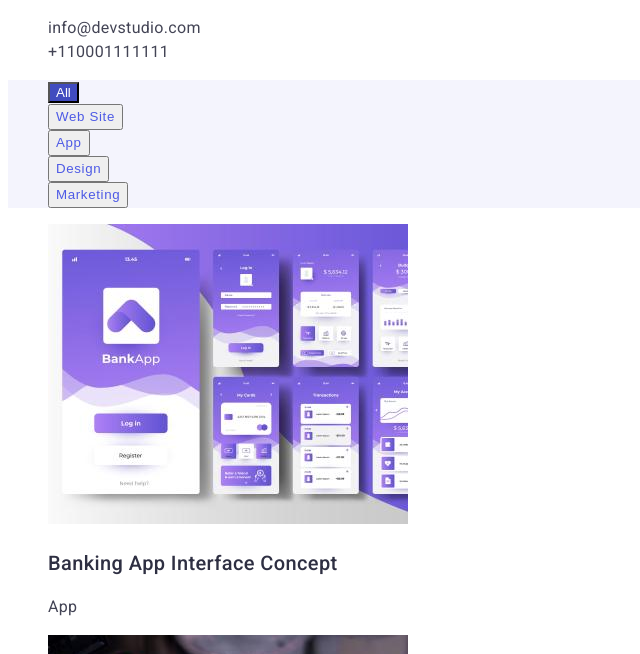
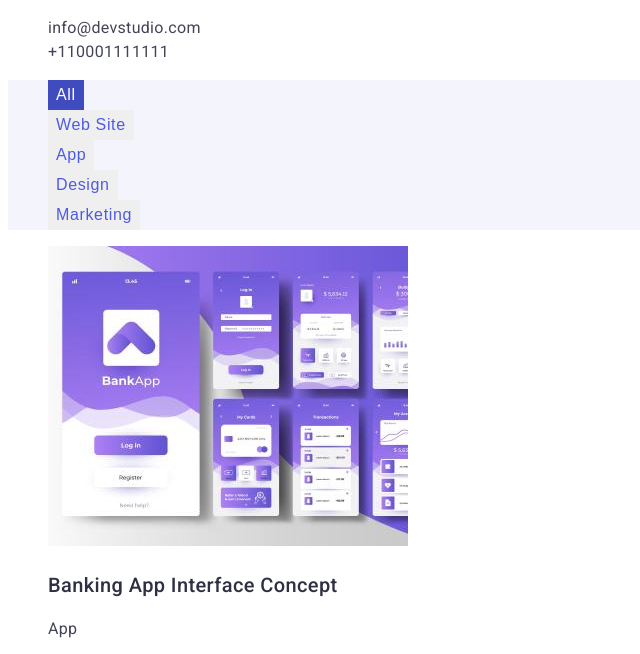
Before and after one commit to addieortiz/goit-markup-hw-02, a plain HTML site: page portfolio.html in a window 1280 px wide. Shown: the part 120-774 px from the top of the page, without its empty margins (0-640 px from the left). Drawn offline with Linux system fonts and the light colour scheme.

Commit message:
update style.css
update

```diff
--- a/css/styles.css
+++ b/css/styles.css
@@ -92,14 +92,16 @@ li {
   color: white;
   background: var(--iris);
   cursor: pointer;
+  font-size: 16px;
   font-weight: 500;
   line-height: 1.5;
   letter-spacing: 0.64px;
+  border-color: transparent;
 }
 
 .order-button:hover,
 .order-button:focus {
-  color: var(--ocean);
+  background: var(--ocean);
 }
 
 .images-container > h2,
@@ -135,9 +137,11 @@ li {
 .filters-container .filters-button {
   color: var(--iris);
   cursor: pointer;
+  font-size: 16px;
   font-weight: 500;
   line-height: 1.5;
   letter-spacing: 0.64px;
+  border-color: transparent;
 }
 
 .filters-container .filters-button:hover,
@@ -149,4 +153,9 @@ li {
   color: white;
   background: var(--ocean);
   cursor: pointer;
+  font-size: 16px;
+  font-weight: 500;
+  line-height: 1.5;
+  letter-spacing: 0.64px;
+  border-color: transparent;
 }
```
